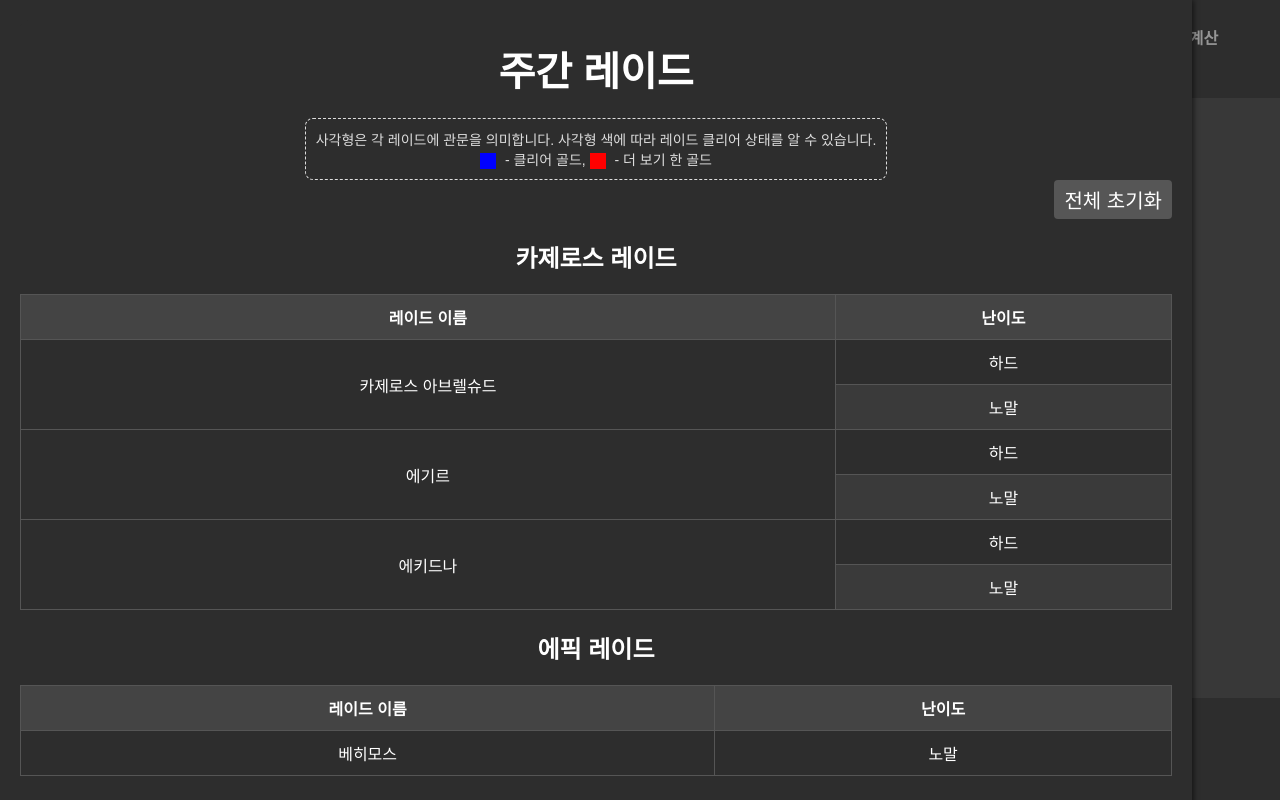
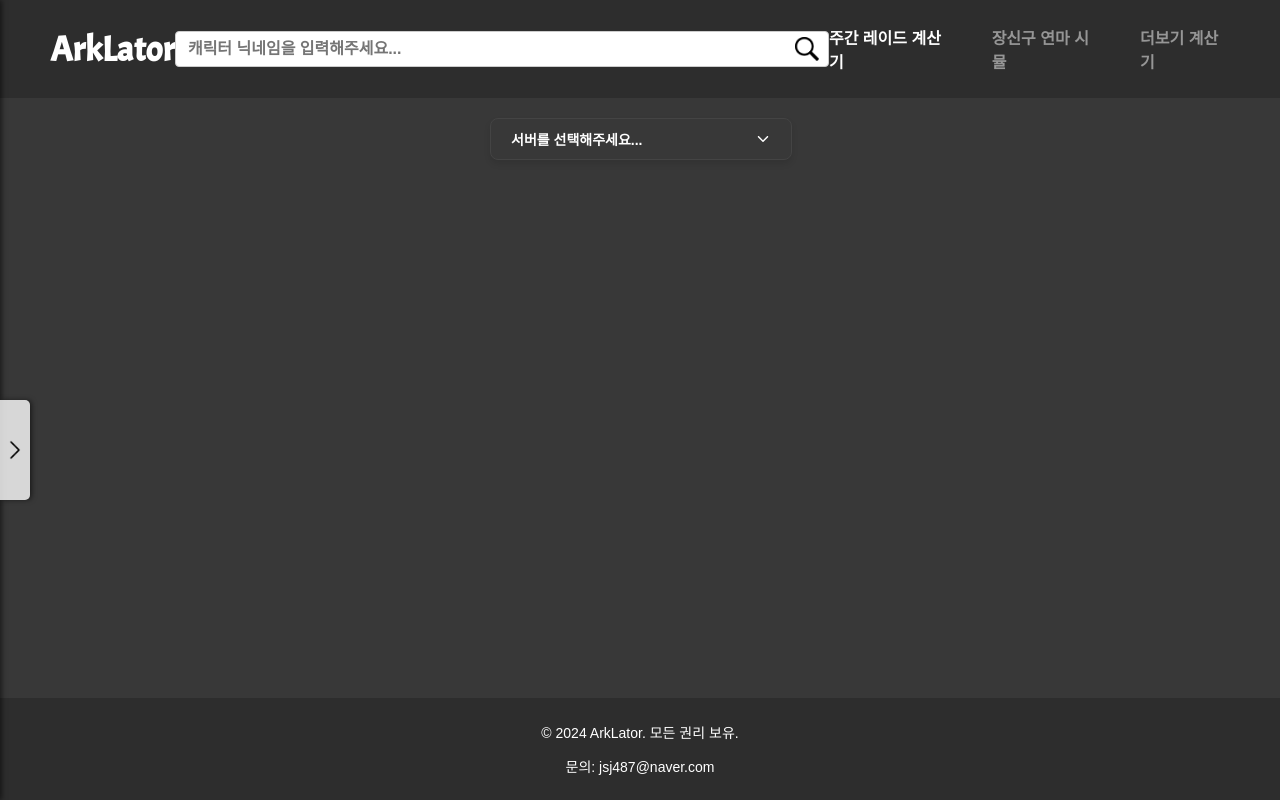
Before and after one commit to jsj487/RaidCalculate, a React (Create React App) app: page /GoldCalc in a window 1280 px wide. Built offline with nearby package versions, Linux system fonts and the light colour scheme.

Commit message:
ServerList modify

```diff
--- a/src/components/RaidTable.tsx
+++ b/src/components/RaidTable.tsx
@@ -4,6 +4,7 @@ import { IoIosRefresh } from "react-icons/io"; // React Icons import 추가
 
 const TableContainer = styled.div`
   width: 100%;
+  height: calc(100vh - 100px); /* 화면 높이에서 상단 여백을 뺀 값 */
   background-color: #2d2d2d;
   color: white;
   border-radius: 8px;
@@ -13,13 +14,14 @@ const TableContainer = styled.div`
   position: relative;
 
   /* 스크롤바 숨기기 */
-  -ms-overflow-style: none !important; /* IE and Edge */
-  scrollbar-width: none !important; /* Firefox */
+  -ms-overflow-style: none; /* IE and Edge */
+  scrollbar-width: none; /* Firefox */
   ::-webkit-scrollbar {
-    display: none !important; /* Chrome, Safari, Opera */
+    display: none; /* Chrome, Safari, Opera */
   }
 
   @media (max-width: 768px) {
+    height: calc(100vh - 80px); /* 모바일에서 적응 */
     padding: 10px;
   }
 `;
--- a/src/pages/GoldCalc.tsx
+++ b/src/pages/GoldCalc.tsx
@@ -32,109 +32,86 @@ const Container = styled.div`
   }
 `;
 
-const ServerListContainer = styled.div`
-  margin-top: 20px;
-  display: flex;
-  flex-direction: column;
-  align-items: center;
-  gap: 10px;
+const DropdownContainer = styled.div`
+  position: relative;
+  display: inline-block;
+  width: 300px;
 `;
 
-const ServerList = styled.div.withConfig({
-  shouldForwardProp: (prop) => prop !== "isCollapsed",
-})<{ isCollapsed: boolean }>`
-  display: flex;
-  flex-direction: column;
-  align-items: center;
-  gap: 10px;
-  max-height: ${(props) => (props.isCollapsed ? "0px" : "300px")};
-  overflow: hidden;
-  transition: max-height 0.6s ease-in-out;
-`;
-
-const ServerButton = styled.div<{ selected: boolean }>`
+const SelectedServer = styled.div.withConfig({
+  shouldForwardProp: (prop) => prop !== "isOpen",
+})<{ isOpen: boolean }>`
   display: flex;
   justify-content: space-between;
   align-items: center;
-  background: ${(props) => (props.selected ? "#444" : "#383838")};
+  background: #383838;
   color: white;
-  border: 2px solid ${(props) => (props.selected ? "#dedede" : "#444")};
-  border-radius: 8px;
+  border: 1px solid #444;
+  border-bottom: 1px solid #444;
+  border-radius: ${(props) => (props.isOpen ? "8px 8px 0 0" : "8px")};
   padding: 10px 20px;
   font-size: 14px;
   font-weight: bold;
   cursor: pointer;
-  width: 300px;
+  margin: 0;
   box-shadow: 0 4px 6px rgba(0, 0, 0, 0.1);
-  transition: all 0.3s ease-in-out;
+  width: 260px;
 
   &:hover {
     background: #505050;
-    transform: translateY(-2px);
   }
 
-  &:active {
-    background: #2d2d2d;
-    transform: translateY(0);
-  }
-
-  span {
-    font-size: 16px;
+  /* Arrow Icon 스타일링 */
+  svg {
+    font-size: 16px; /* 아이콘 크기 조정 */
+    margin-left: 10px; /* 텍스트와 아이콘 간 간격 */
   }
 `;
 
-const CharacterCount = styled.div`
-  display: flex;
-  align-items: center;
-  gap: 5px;
+const ServerList = styled.div.withConfig({
+  shouldForwardProp: (prop) => prop !== "isVisible",
+})<{ isVisible: boolean }>`
+  display: ${(props) => (props.isVisible ? "block" : "none")};
+  position: absolute;
+  top: 100%;
+  left: 0;
+  width: 100%;
+  background: #383838;
+  border: ${(props) => (props.isVisible ? "1px solid #444" : "none")};
+  border-top: none; /* 선택된 항목과 드롭다운 리스트 연결 */
+  border-radius: 0 0 8px 8px;
+  box-shadow: 0 4px 6px rgba(0, 0, 0, 0.1);
+  z-index: 1000;
+
+  div {
+    padding: 10px 20px;
     font-size: 14px;
-  color: #ccc; /* 텍스트 색상 */
+    font-weight: bold;
+    color: white;
+    cursor: pointer;
 
-  .character-icon {
-    width: 20px;
-    height: 20px;
-    border-radius: 50%;
-    background-image: url(${process.env
-      .PUBLIC_URL}/img/character.png); /* 이미지 경로 */
-    background-size: cover; /* 이미지를 박스에 맞춤 */
-    background-position: center; /* 중앙 정렬 */
+    &:hover {
+      background: #505050;
     }
-
-  .character-count {
-    display: flex;
-    align-items: center; /* 숫자와 아이콘 수직 정렬 */
-    justify-content: center; /* 숫자와 아이콘 수평 정렬 */
-    min-width: 20px; /* 숫자의 최소 너비를 지정 */
-    text-align: center; /* 숫자 가운데 정렬 */
   }
 `;
 
-const ToggleButton = styled.button<{ rotation: number }>`
-  display: flex;
-  justify-content: center;
-  align-items: center;
-  background-color: #007bff;
+const ServerItem = styled.li`
+  list-style: none;
+  padding: 10px 20px;
   color: white;
-  border: none;
-  border-radius: 8px;
-  padding: 10px;
-  font-size: 14px;
   cursor: pointer;
-  transition: background-color 0.6s ease-in-out;
 
   &:hover {
-    background-color: #0056b3;
+    border-radius: 0 0 8px 8px;
+
+    background: #505050;
   }
+`;
 
-  &:active {
-    background-color: #003f8a;
-  }
-
-  svg {
-    font-size: 24px;
-    transition: transform 0.6s ease-in-out; /* 회전 애니메이션 */
-    transform: rotate(${(props) => props.rotation}deg); /* 누적 회전 */
-  }
+const ArrowIcon = styled(IoIosArrowDown)<{ isOpen: boolean }>`
+  transition: transform 0.3s ease-in-out;
+  transform: ${(props) => (props.isOpen ? "rotate(180deg)" : "rotate(0deg)")};
 `;
 
 const CharacterRow = styled.div`
@@ -328,30 +305,60 @@ const TotalGoldBox = styled.div`
   box-shadow: 0 4px 8px rgba(0, 0, 0, 0.1);
 `;
 
-const RaidTableTriggerArea = styled.div`
+const MenuButton = styled.div<{ isOpen: boolean }>`
+  position: fixed;
+  top: 50%;
+  left: 0;
+  width: 30px;
+  height: 100px;
+  background-color: rgba(255, 255, 255, 0.8); /* 반투명 밝은 배경색 */
+  display: flex;
+  justify-content: center;
+  align-items: center;
+  cursor: pointer;
+  z-index: 1100;
+  border-radius: 0 5px 5px 0; /* 둥근 모서리 */
+
+  &:hover {
+    background-color: rgba(255, 255, 255, 1); /* 호버 시 더 밝게 */
+  }
+
+  img {
+    width: 20px; /* 아이콘 크기 */
+    transform: ${({ isOpen }) => (isOpen ? "rotate(180deg)" : "rotate(0deg)")};
+    transition: transform 0.3s ease;
+  }
+
+  /* 그림자 추가로 가시성 개선 */
+  box-shadow: 2px 0 5px rgba(0, 0, 0, 0.5);
+`;
+
+const MenuPanel = styled.div<{ isOpen: boolean }>`
+  position: fixed;
+  top: 0;
+  left: ${({ isOpen }) => (isOpen ? "0" : "-90vw")};
+  width: 90vw;
+  height: 100%;
+  background-color: #2d2d2d;
+  transition: left 0.3s ease-in-out;
+  z-index: 1000;
+  box-shadow: 2px 0 5px rgba(0, 0, 0, 0.5);
+  display: flex;
+  flex-direction: column;
+`;
+
+const Overlay = styled.div<{ isOpen: boolean }>`
+  display: ${({ isOpen }) => (isOpen ? "block" : "none")};
   position: fixed;
   top: 0;
   left: 0;
-  width: 20px; /* 감지 영역 너비 */
-  height: 100vh; /* 화면 전체 높이 */
-  z-index: 1000;
-  background: transparent; /* 보이지 않게 설정 */
-  cursor: pointer;
+  width: 100%;
+  height: 100%;
+  background-color: rgba(0, 0, 0, 0.5);
+  z-index: 999;
 `;
 
-const RaidTableModalWrapper = styled.div<{ isVisible: boolean }>`
-  position: fixed;
-  top: 0;
-  left: ${(props) => (props.isVisible ? "0" : "-90vw")}; /* 보여질 때 위치 */
-  width: 90vw; /* 레이드 테이블 너비 */
-  height: 100vh;
-  background-color: #2d2d2d;
-  box-shadow: 2px 0 5px rgba(0, 0, 0, 0.5);
-  z-index: 999; /* 트리거 영역보다 낮음 */
-  transition: left 0.6s ease-in-out;
-  display: flex;
-  flex-direction: column;
-  overflow-y: hidden; /* 스크롤 숨김 */
+const ContentWrapper = styled.div`
   padding: 20px;
 `;
 
@@ -535,8 +542,7 @@ const MainPage = () => {
 
   const handleServerSelect = (server: string) => {
     setSelectedServer(server);
-    setIsServerListVisible(false); // 리스트 접기
-    setIsAnimating(true); // 애니메이션 시작
+    setIsDropdownVisible(false);
 
     // 서버 변경 시 해당 서버의 캐릭터로 활성 캐릭터 초기화
     const newActiveCharacters = characters
@@ -557,11 +563,6 @@ const MainPage = () => {
       const updatedStates = { ...prevStates, [key]: newState };
       return updatedStates;
     });
-  };
-
-  const handleToggleServerList = () => {
-    setIsCollapsed((prev) => !prev); // 상태 토글
-    setRotation((prev) => prev + 180); // 시계 방향으로 180도씩 증가
   };
 
   /** 필터링 및 계산 */
@@ -626,60 +627,45 @@ const MainPage = () => {
     return acc;
   }, {} as { [key: string]: number });
 
-  const handleMouseEnter = () => {
-    setIsRaidTableVisible(true); // 마우스가 감지 영역에 들어오면 표시
+  const [isMenuOpen, setMenuOpen] = useState(false);
+
+  const toggleMenu = () => {
+    setMenuOpen((prev) => !prev);
   };
 
-  const handleMouseLeave = () => {
-    setIsRaidTableVisible(false); // 마우스가 테이블 영역을 벗어나면 숨김
+  const [isDropdownVisible, setIsDropdownVisible] = useState(false);
+  const toggleDropdown = () => {
+    setIsDropdownVisible((prev) => !prev);
   };
 
   return (
     <Container>
-      <ServerListContainer>
-        {/* 선택된 서버 */}
-        {selectedServer && (
-          <ServerButton
-            key={selectedServer}
-            selected={true}
-            onClick={handleToggleServerList}
-          >
-            <span>{selectedServer}</span>
-            <CharacterCount>
-              <div className="character-icon"></div>
-              <div className="character-count">
-                {serverCharacterCounts[selectedServer] || 0}
-              </div>
-            </CharacterCount>
-          </ServerButton>
-        )}
+      <DropdownContainer>
+        {/* 선택된 서버 표시 */}
+        <SelectedServer onClick={toggleDropdown} isOpen={isDropdownVisible}>
+          <span>
+            {selectedServer
+              ? selectedServer // 서버 선택 후 표시
+              : "서버를 선택해주세요..."}{" "}
+            {/* 서버 선택 전 표시 */}
+          </span>
+          <ArrowIcon isOpen={isDropdownVisible} />
+        </SelectedServer>
 
         {/* 서버 리스트 */}
-        <ServerList isCollapsed={isCollapsed}>
+        <ServerList isVisible={isDropdownVisible}>
           {servers
             .filter((server) => server !== selectedServer) // 선택된 서버 제외
             .map((server) => (
-              <ServerButton
+              <ServerItem
                 key={server}
-                selected={false}
                 onClick={() => handleServerSelect(server)}
               >
-                <span>{server}</span>
-                <CharacterCount>
-                  <div className="character-icon"></div>
-                  <div className="character-count">
-                    {serverCharacterCounts[server] || 0}
-                  </div>
-                </CharacterCount>
-              </ServerButton>
+                {server}
+              </ServerItem>
             ))}
         </ServerList>
-
-        {/* 펼치기/접기 버튼 */}
-        <ToggleButton onClick={handleToggleServerList} rotation={rotation}>
-          <IoIosArrowDown />
-        </ToggleButton>
-      </ServerListContainer>
+      </DropdownContainer>
 
       {selectedServer && (
         <>
@@ -743,13 +729,17 @@ const MainPage = () => {
         </>
       )}
 
-      <RaidTableTriggerArea onMouseEnter={handleMouseEnter} />
+      {/* 사이드 메뉴 열기 버튼 */}
+      <MenuButton onClick={toggleMenu} isOpen={isMenuOpen}>
+        <img
+          src={`${process.env.PUBLIC_URL}/img/expand_arrow.png`}
+          alt="toggle menu"
+        />
+      </MenuButton>
 
-      {/* 레이드 테이블 */}
-      <RaidTableModalWrapper
-        isVisible={isRaidTableVisible}
-        onMouseLeave={handleMouseLeave}
-      >
+      {/* 메뉴 패널 */}
+      <MenuPanel isOpen={isMenuOpen}>
+        <ContentWrapper>
           <RaidTable
             server={selectedServer}
             characters={filteredCharacters}
@@ -758,7 +748,11 @@ const MainPage = () => {
             setGoldRewards={setGoldRewards}
             raidValues={RaidValues}
           />
-      </RaidTableModalWrapper>
+        </ContentWrapper>
+      </MenuPanel>
+
+      {/* 화면 덮는 오버레이 */}
+      <Overlay isOpen={isMenuOpen} onClick={toggleMenu} />
 
       {isCharacterListModalOpen && (
         <CharacterListModalWrapper onClick={toggleCharacterListModal}>
```
Lines whose indentation alone changed are shown as unchanged.
